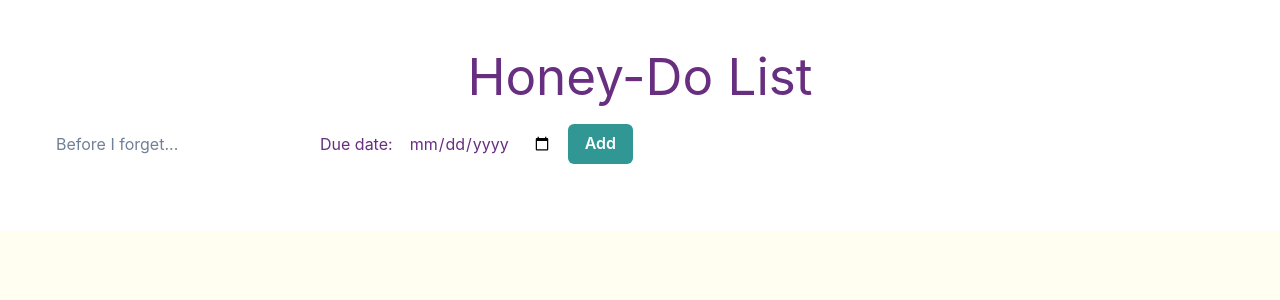
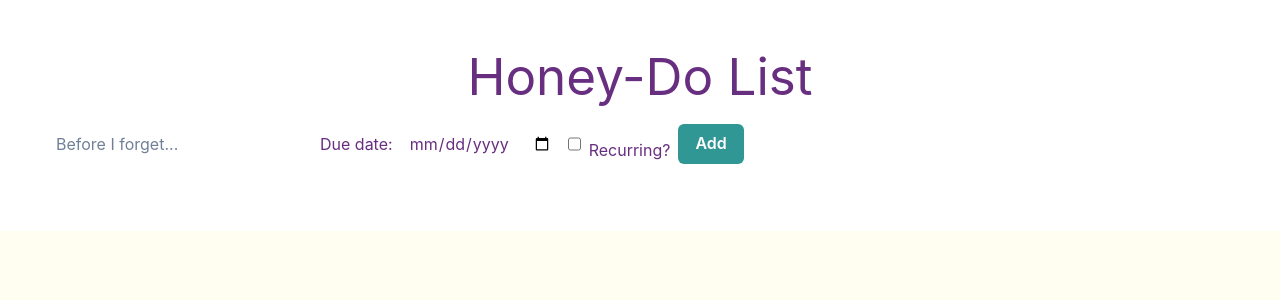
Before and after one commit to CJMiller17/to-do-list, a React (Vite) app: page / in a window 1280 px wide. Shown: the top 300 px of the page. Built offline with nearby package versions, Linux system fonts and the light colour scheme.

Commit message:
Recurring feature added

```diff
--- a/src/ToDoList.jsx
+++ b/src/ToDoList.jsx
@@ -41,6 +41,8 @@ function ToDoList() {
 
   const [newTaskDescription, setNewTaskDescription] = useState("");
   const [newTaskDate, setNewTaskDate] = useState("");
+  const [newTaskRecurring, setNewTaskRecurring] = useState(false)
+  const [newTaskFrequency, setNewTaskFrequency] = useState("")
   const [currentTasks, setCurrentTasks] = useState(
     // Utilizing the Nullish operator to implement local storage on load.
     JSON.parse(localStorage.getItem("currentTasks")) ?? []);
@@ -59,11 +61,9 @@ function ToDoList() {
       return "";
     }
 
-
     // Built in object to the toLocaleDateString method
     const mmDDYY = { month: "long", day: "numeric", year: "numeric" };
     const selectedDate = new Date(date);
-
 
     // This fixed a timezone bug where the date always showed the previous day
     selectedDate.setDate(selectedDate.getDate() + 1);
@@ -79,6 +79,14 @@ function ToDoList() {
     setNewTaskDate(selectedDate);
   }
 
+  function handleTaskRecurring(even) {
+    setNewTaskRecurring(event.target.checked)
+  }
+
+  function handleTaskFrequency(event) {
+    setNewTaskFrequency(event.target.value)
+  }
+
   function addTask() {
     // Prevents empty task submissions
     if (newTaskDescription.trim() !== "") {
@@ -88,6 +96,8 @@ function ToDoList() {
         id: uuidv4(),
         description: newTaskDescription,
         dueDate: formatDate(newTaskDate),
+        recurring: newTaskRecurring,
+        frequency: newTaskFrequency
       }
       setCurrentTasks([...currentTasks, newTaskObject]);
       // Clears the input field
@@ -172,6 +182,25 @@ function ToDoList() {
             min="2024-01-01"
             onChange={handleTaskDueDate}
           />
+          <label>
+            <input
+              type="checkbox"
+              checked={newTaskRecurring}
+              onChange={handleTaskRecurring}
+            />
+            Recurring?
+          </label>
+
+          {newTaskRecurring && (
+            <select value={newTaskFrequency} onChange={handleTaskFrequency}>
+              <option value="">Select Frequency</option>
+              <option value="daily">Daily</option>
+              <option value="weekly">Weekly</option>
+              <option value="biWeekly">Bi-Weekly</option>
+              <option value="monthly">Monthly</option>
+            </select>
+          )}
+
           <Button ml={2} onClick={addTask} colorScheme="teal">
             Add
           </Button>
```
